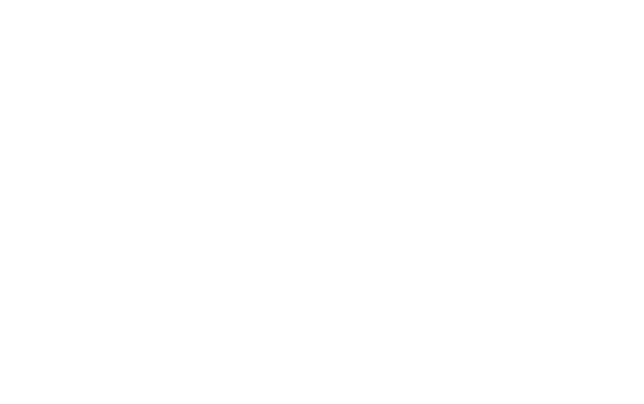
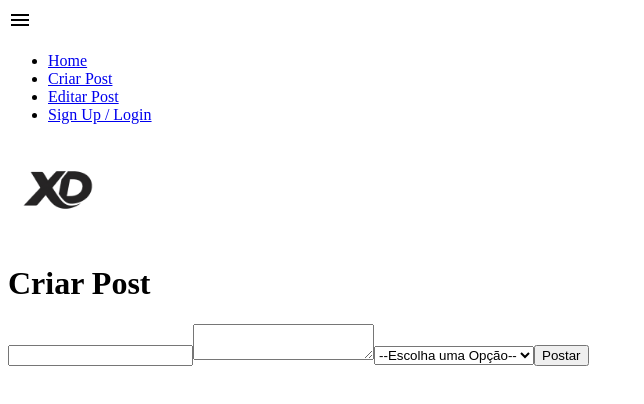
Before and after one commit to massuete/xisde, a React (Vite) app: page /criar in a window 1280 px wide. Shown: the top 404 px of the page, without its empty margins (0-644 px from the left). Built offline with nearby package versions, Linux system fonts and the light colour scheme.

Commit message:
Implemented authentication system using Firebase, including login and signup logic with error handling and navigation.
feat: add authentication with Firebase (login and signup)

```diff
--- a/package.json
+++ b/package.json
@@ -10,6 +10,7 @@
     "preview": "vite preview"
   },
   "dependencies": {
+    "firebase": "^12.12.0",
     "react": "^19.2.4",
     "react-dom": "^19.2.4",
     "react-router-dom": "^7.14.0"
--- a/src/App.jsx
+++ b/src/App.jsx
@@ -20,18 +20,6 @@
     emocao: 'Emocao01'
   }]);
 
-  const handleChange = (event) => {
-    setPostForm({
-      ...postForm,
-      titulo: event.target.value
-    });
-  };
-
-  function handleAddPost(){
-    setPostsList ([...postsList,
-      postForm
-    ])
-  }
 
   return(
     <div>
--- a/src/components/Header.jsx
+++ b/src/components/Header.jsx
@@ -1,3 +1,6 @@
+import { Link } from "react-router-dom";
+import logo from "../images/site_icon.png"
+
 function Menu(){
     return(
         <div className="menu_king">
@@ -6,13 +9,21 @@
             </div>
 
             <ul>
-                <a href="#">Home</a>
-                <a href="#">Criar Post</a>
-                <a href="#">Editar Post</a>
-                <a href="#">Sign Up / Login</a>
+                <li>
+                    <Link to={"/"}>Home</Link>
+                </li>
+                <li>
+                    <Link to={"/criar"}>Criar Post</Link>
+                </li>
+                <li>
+                    <Link to={"/"}>Editar Post</Link>
+                </li>
+                <li>
+                    <Link to={"/"}>Sign Up / Login</Link>
+                </li>
             </ul>
 
-            <a href="#"><img src="src/images/site_icon.png" alt="Xisde Icon" width={100}/></a>
+            <img src={logo} alt="Xisde Icon" width={100}/>
         </div>
     )
 }
--- a/src/pages/CriarPost.jsx
+++ b/src/pages/CriarPost.jsx
@@ -1,5 +1,78 @@
-function CriarPost(){
+import Menu from "../components/Header";
 
+import { useState } from "react";
+import { data, useNavigate } from "react-router-dom";
+
+function CriarPost({ setPostsList }){
+
+    const navigate  = useNavigate();
+
+    const [postForm, setPostForm] = useState ({
+        titulo: '',
+        paragrafo: '',
+        data: '',
+        emocao: ''
+    })
+
+    function handleAddPost(){
+        const novoPost = {
+            ...postForm,
+            data: new Date().toLocaleDateString()
+        }
+
+        setPostsList (prev => [...prev,
+        novoPost]);
+
+        navigate("/");
+
+  }
+
+    return(
+        <div>
+            <Menu />
+
+            <h1>Criar Post</h1>
+
+            <input type="text" id="postTitle" minLength={5} maxLength={40} value={postForm.titulo}
+            onChange={(e) =>
+            setPostForm({
+                ...postForm,
+                titulo: e.target.value
+            })} required/>
+
+            <textarea name="postContent" id="postContent" value={postForm.paragrafo}
+            onChange={(e) =>
+                setPostForm({
+                    ...postForm,
+                    paragrafo: e.target.value
+                })
+            } required></textarea>
+
+            <select name="postEmotion" id="postEmotion" value={postForm.emocao}
+            onChange={(e) =>
+                setPostForm({
+                    ...postForm,
+                    emocao: e.target.value
+                })
+            } required>
+                <option value="">--Escolha uma Opção--</option>
+                <option value="animado">Animado(a)</option>
+                <option value="raiva">Raiva</option>
+                <option value="constrangido">Constrangido(a)</option>
+                <option value="medo">Medo</option>
+                <option value="confuso">Confuso(a)</option>
+                <option value="ansiedade">Ansioso(a)</option>
+                <option value="nostalgia">Nostalgia</option>
+                <option value="triste">Tristeza</option>
+                <option value="apaixonado">Apaixonado(a)</option>
+                <option value="tedio">Entediado</option>
+            </select>
+
+            <button type="button" onClick={handleAddPost}>
+                Postar
+            </button>
+        </div>
+    )
 }
 
 export default CriarPost;
--- a/src/pages/Home.jsx
+++ b/src/pages/Home.jsx
@@ -1,9 +1,14 @@
-import Menu from '../components/Header.jsx'
+import Menu from '../components/Header.jsx';
+import Post from '../components/Post.jsx';
 
 function Home({ postsList }){
     return(
     <div>
-        <Menu/>
+        <Menu />
+
+        {postsList.map((post) => (
+        <Post dataPost={post} />
+))}
     </div>
     )
 }
```
Also changed, not shown: src/firebase/index.jsx (added, +16 -0 lines), src/pages/Login.jsx (added, +52 -0 lines), 1 other file (tests, documents, lock files or other folders).
